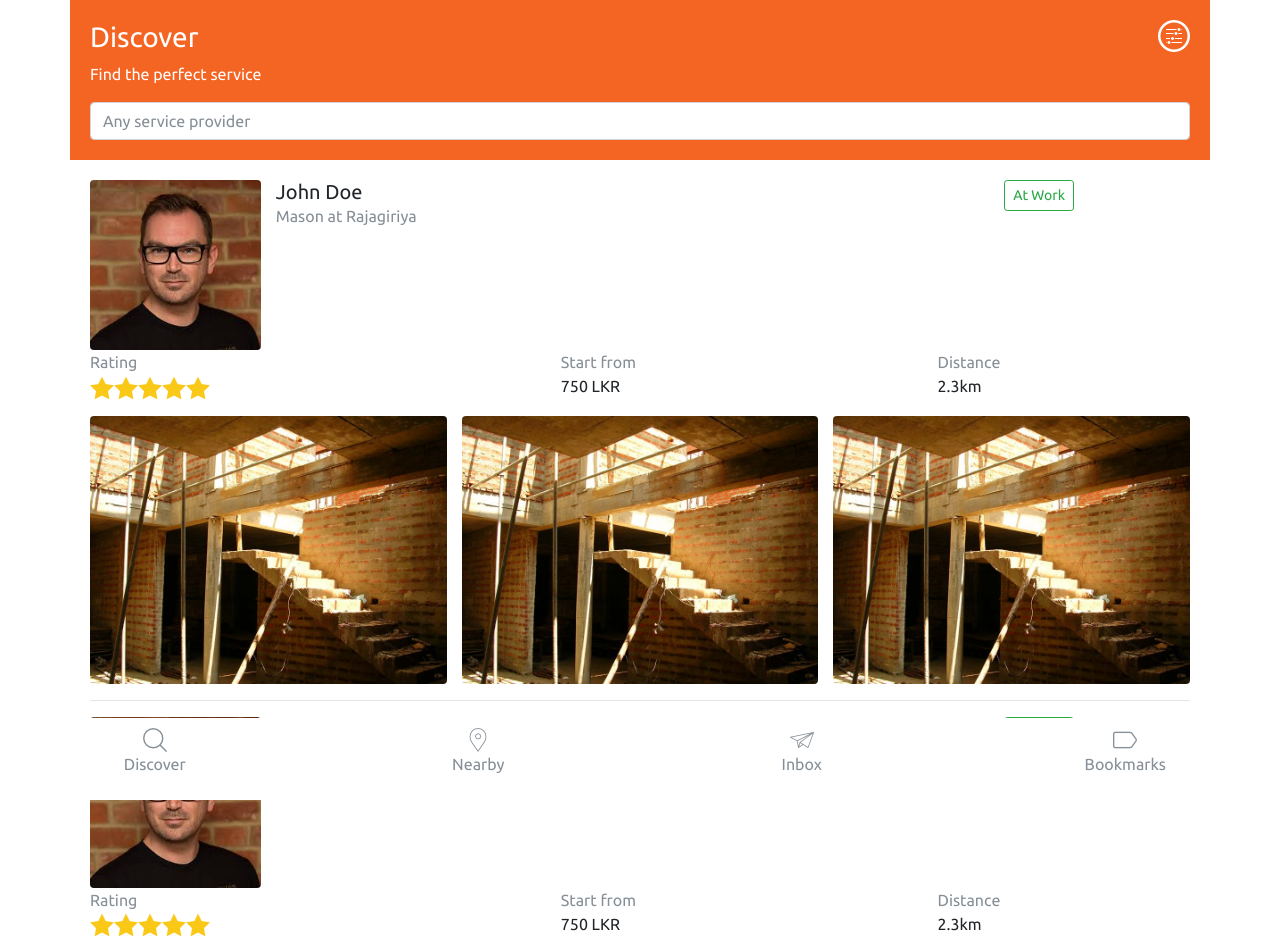
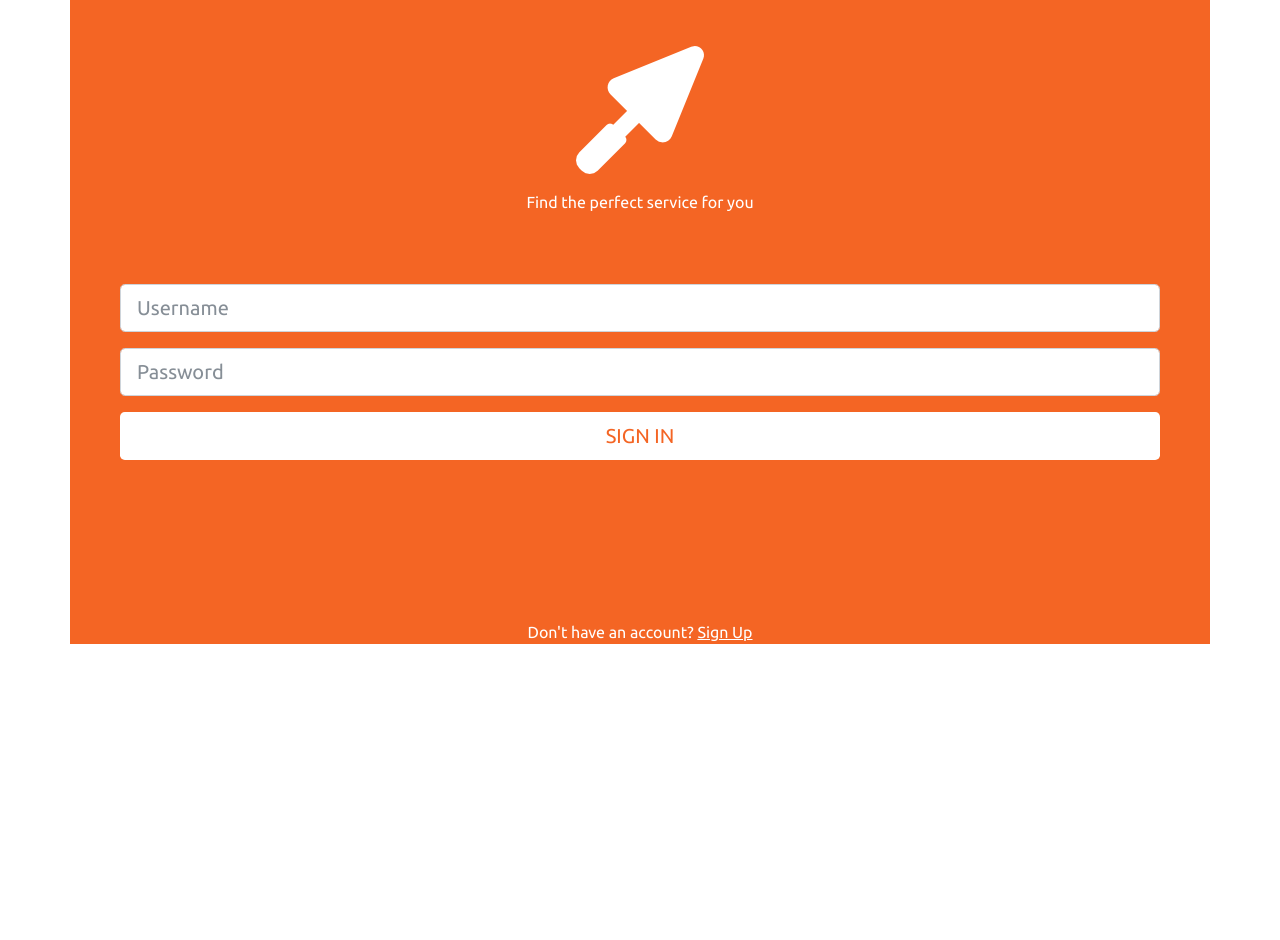
Before and after one commit to laniltee/the-good-mason-app, a React app: page / in a window 1280 px wide. Shown: the top 940 px of the page. After the commit the page ends 800 px from the top, so only its background shows below. Built offline with nearby package versions, Linux system fonts and the light colour scheme.

Commit message:
off for lunch

```diff
--- a/src/css/common.css
+++ b/src/css/common.css
@@ -1,4 +1,8 @@
 @import url('https://fonts.googleapis.com/css?family=Ubuntu');
+
+body{
+  height: 100%;
+}
 
 #rootApp{
   font-family: "Ubuntu";
--- a/src/js/App.js
+++ b/src/js/App.js
@@ -3,6 +3,7 @@ import {render} from 'react-dom';
 
 import DiscoverPage from './components/DiscoverPage/DiscoverPage'
 import FilterPage from './components/FilterPage/FilterPage'
+import LoginPage from './components/LoginPage/LoginPage'
 
 import '../css/bootstrap.css'
 
@@ -16,13 +17,46 @@ const appStyle = {
 }
 
 export default class App extends Component {
+  constructor(props) {
+    super(props)
+    this.state = {
+      screen: 'login'
+    }
+
+    this.switchScreen = this.switchScreen.bind(this)
+  }
+
+  switchScreen(key) {
+    this.setState({screen: key})
+  }
+
   render() {
-    return (
-      <div id={'rootApp'} className={"wrapper container"} style={appStyle}>
-        <DiscoverPage/>
-        {/*<FilterPage/>*/}
-      </div>
-    );
+    switch (this.state.screen) {
+      case 'discover':
+        return (
+          <div id={'rootApp'} className={"wrapper container"} style={appStyle}>
+            <DiscoverPage changeScreen={() => this.switchScreen('filter')}/>
+          </div>
+        )
+      case 'filter':
+        return (
+          <div id={'rootApp'} className={"wrapper container"} style={appStyle}>
+            <FilterPage changeScreen={() => this.switchScreen('discover')}/>
+          </div>
+        )
+      case 'login':
+        return (
+          <div id={'rootApp'} className={"wrapper container"} style={appStyle}>
+            <LoginPage changeScreen={() => this.switchScreen('discover')}/>
+          </div>
+        )
+      default:
+        return (
+          <div id={'rootApp'} className={"wrapper container"} style={appStyle}>
+            <DiscoverPage/>
+          </div>
+        )
+    }
   };
 }
 
--- a/src/js/components/DiscoverHeader/DiscoveryHeader.js
+++ b/src/js/components/DiscoverHeader/DiscoveryHeader.js
@@ -10,7 +10,7 @@ const headerStyle = {
   marginBottom: "20px"
 }
 
-const DiscoveryHeader = () => (
+const DiscoveryHeader = (props) => (
   <div style={headerStyle}>
     <div className={'row'}>
       <div className={'col-10'}>
@@ -18,7 +18,7 @@ const DiscoveryHeader = () => (
         <p>Find the perfect service</p>
       </div>
       <div className={'col-2'}>
-        <img className={'float-right'} src={slider} alt={'search'}/>
+        <img onClick={props.changeScreen} className={'float-right'} src={slider} alt={'search'}/>
       </div>
     </div>
     <input type="email" className="form-control" id="exampleInputEmail1" aria-describedby="emailHelp" placeholder="Any service provider"/>
--- a/src/js/components/DiscoverListItem/DiscoverListItem.js
+++ b/src/js/components/DiscoverListItem/DiscoverListItem.js
@@ -27,7 +27,7 @@ const DiscoverListItem = () => (
         <img className={'img-fluid rounded'} src={profile}/>
       </div>
       <div className={'col-8'}>
-        <h5 className='zeroBottomPara'>John Doe</h5>
+        <h5 className='zeroBottomPara'>Nimal Perera</h5>
         <p className='greyPara'>Mason at Rajagiriya</p>
       </div>
       <div className={'col-2'} style={imageColStyle}>
--- a/src/js/components/DiscoverPage/DiscoverPage.js
+++ b/src/js/components/DiscoverPage/DiscoverPage.js
@@ -4,9 +4,9 @@ import BottomNavigation from '../BottomNavigation/BottomNavigation'
 import DiscoveryHeader from '../DiscoverHeader/DiscoveryHeader'
 import DiscoverList from '../DiscoverList/DiscoverList'
 
-const DiscoverPage = () => (
+const DiscoverPage = (props) => (
   <div>
-    <DiscoveryHeader/>
+    <DiscoveryHeader changeScreen={props.changeScreen}/>
     <DiscoverList/>
     <BottomNavigation/>
   </div>
--- a/src/js/components/FilterPage/FilterPage.js
+++ b/src/js/components/FilterPage/FilterPage.js
@@ -14,7 +14,7 @@ const contentRow = {
   paddingRight: "60px"
 }
 
-const FilterPage = () => (
+const FilterPage = (props) => (
   <div>
     <div className='row' style={topRow}>
       <div className='col-2'>
@@ -25,7 +25,7 @@ const FilterPage = () => (
       </div>
       <div className='col-2'>
         <span className='float-right'>
-          <img src={close}/>
+          <img onClick={props.changeScreen} src={close}/>
         </span>
       </div>
     </div>
@@ -79,7 +79,7 @@ const FilterPage = () => (
       </div>
     </div>
     <div className='row' style={contentRow}>
-      <button type="button" className="btn btn-lg btn-block primaryButton">See Results</button>
+      <button onClick={props.changeScreen} type="button" className="btn btn-lg btn-block primaryButton">See Results</button>
     </div>
   </div>
 )
--- /dev/null
+++ b/src/js/components/LoginPage/LoginPage.js
@@ -0,0 +1,25 @@
+import React from 'react';
+
+import './loginPageStyle.css'
+
+import trowel from './trowel.png'
+
+const LoginPage = (props) => (
+  <div className='orangeBackground' id={'loginPage'}>
+    <p className='text-center'><img style={{marginTop: '46px'}} src={trowel}/></p>
+    <p className='whitePara text-center' style={{marginBottom: '70px'}}>Find the perfect service for you</p>
+
+    <form className=''>
+      <div class="form-group">
+        <input type="text" class="form-control form-control-lg" id="exampleInputEmail1" aria-describedby="emailHelp" placeholder="Username"/>
+      </div>
+      <div class="form-group">
+        <input type="password" class="form-control form-control-lg" id="exampleInputEmail1" aria-describedby="emailHelp" placeholder="Password"/>
+      </div>
+    </form>
+    <button type="button" onClick={props.changeScreen} className="btn loginBtn btn-lg btn-block">SIGN IN</button>
+    <p className='whitePara text-center'>Don't have an account? <u>Sign Up</u></p>
+  </div>
+)
+
+export default LoginPage
--- /dev/null
+++ b/src/js/components/LoginPage/loginPageStyle.css
@@ -0,0 +1,12 @@
+#loginPage{
+  height: 100%;
+  padding-left: 50px;
+  padding-right: 50px;
+}
+
+.loginBtn{
+  background-color: white;
+  color: #f46524;
+  border-radius: 40px;
+  margin-bottom: 160px;
+}
```
Also changed, not shown: src/js/components/LoginPage/trowel.png (added).
